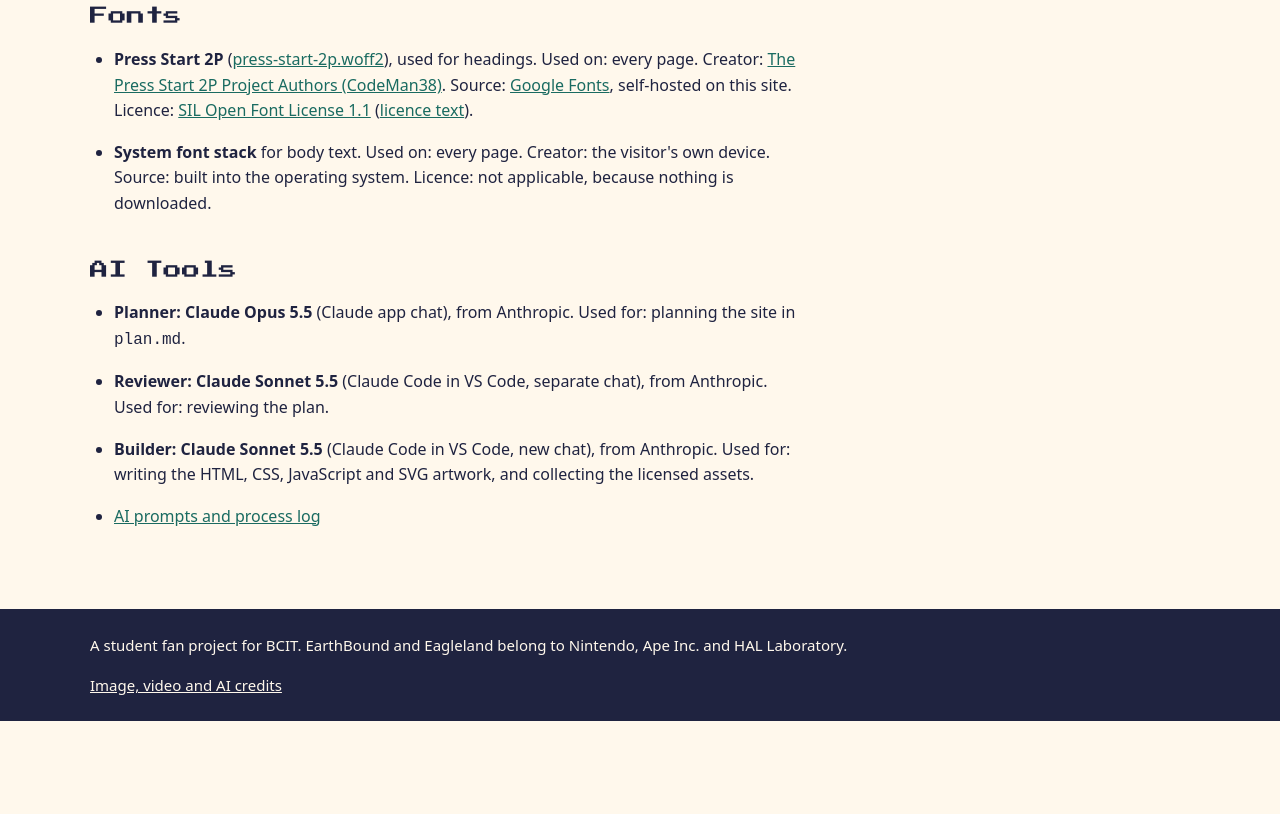
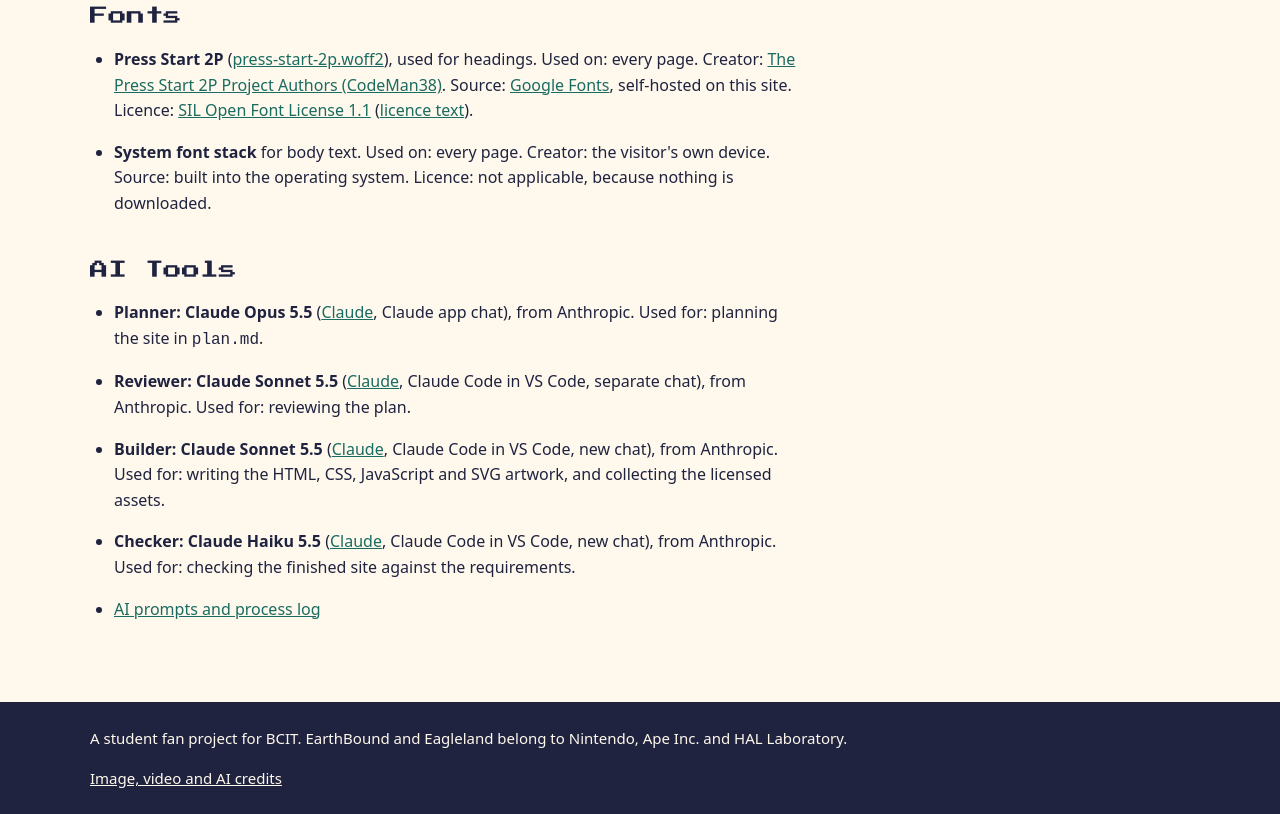
Before and after one commit to shakypaws/visit-eagleland-ai, a plain HTML site: page credits.html in a window 1280 px wide. Shown: the part 1339-2153 px from the top of the page. Before the commit the page ends 2060 px from the top, so only its background shows below. Drawn offline with Linux system fonts and the light colour scheme.

Commit message:
Link AI log and Claude in credits, log checks and fixes
Assisted-by: Claude Opus 5.5

```diff
--- a/credits.html
+++ b/credits.html
@@ -91,16 +91,19 @@
       <h2>AI Tools</h2>
       <ul class="credit-list">
         <li>
-          <strong>Planner: Claude Opus 5.5</strong> (Claude app chat), from Anthropic. Used for: planning the site in <code>plan.md</code>.
+          <strong>Planner: Claude Opus 5.5</strong> (<a href="https://claude.ai">Claude</a>, Claude app chat), from Anthropic. Used for: planning the site in <code>plan.md</code>.
         </li>
         <li>
-          <strong>Reviewer: Claude Sonnet 5.5</strong> (Claude Code in VS Code, separate chat), from Anthropic. Used for: reviewing the plan.
+          <strong>Reviewer: Claude Sonnet 5.5</strong> (<a href="https://claude.ai">Claude</a>, Claude Code in VS Code, separate chat), from Anthropic. Used for: reviewing the plan.
         </li>
         <li>
-          <strong>Builder: Claude Sonnet 5.5</strong> (Claude Code in VS Code, new chat), from Anthropic. Used for: writing the HTML, CSS, JavaScript and SVG artwork, and collecting the licensed assets.
+          <strong>Builder: Claude Sonnet 5.5</strong> (<a href="https://claude.ai">Claude</a>, Claude Code in VS Code, new chat), from Anthropic. Used for: writing the HTML, CSS, JavaScript and SVG artwork, and collecting the licensed assets.
         </li>
         <li>
-          <a href="https://github.com/GITHUB_USER/visit-eagleland-ai/blob/main/ai-log.md">AI prompts and process log</a>
+          <strong>Checker: Claude Haiku 5.5</strong> (<a href="https://claude.ai">Claude</a>, Claude Code in VS Code, new chat), from Anthropic. Used for: checking the finished site against the requirements.
+        </li>
+        <li>
+          <a href="https://github.com/shakypaws/visit-eagleland-ai/blob/main/ai-log.md">AI prompts and process log</a>
         </li>
       </ul>
     </section>
```
Also changed, not shown: 2 other files.
